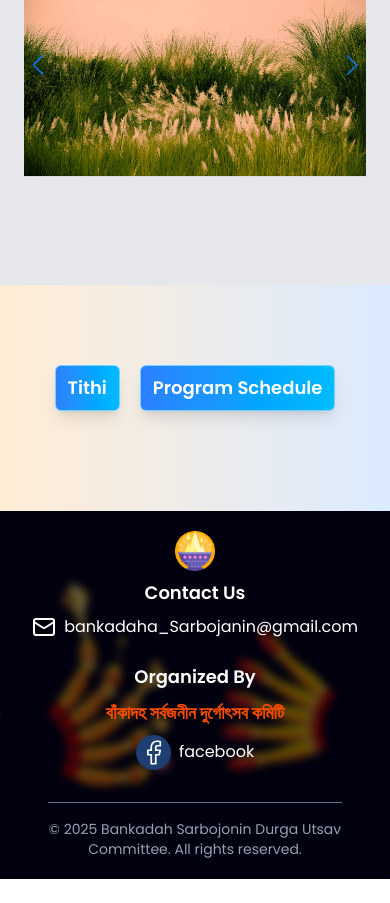
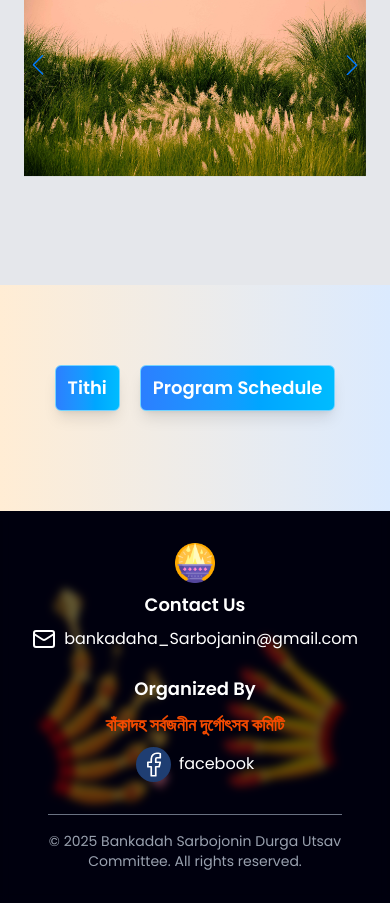
Before and after one commit to Arijitkhan99git/durga-mandap, a React (Vite) app: page / in a window 390 px wide. Shown: the part 1148-2051 px from the top of the page. Before the commit the page ends 2027 px from the top, so only its background shows below. Built offline with nearby package versions, Linux system fonts and the light colour scheme.

Commit message:
updated footer section

```diff
--- a/src/components/footer/Footer.jsx
+++ b/src/components/footer/Footer.jsx
@@ -10,7 +10,7 @@ function Footer() {
         style={{backgroundImage:`url(${durgaTenHands})`}}
           className=' bg-cover bg-center overflow-hidden '
        >
-        <div className="w-full py-5 md:py-10 px-12
+        <div className="w-full py-8 md:py-10 px-12
         space-y-8 bg-black/60 backdrop-blur-xs">
 
           {/* upper section */}
```
